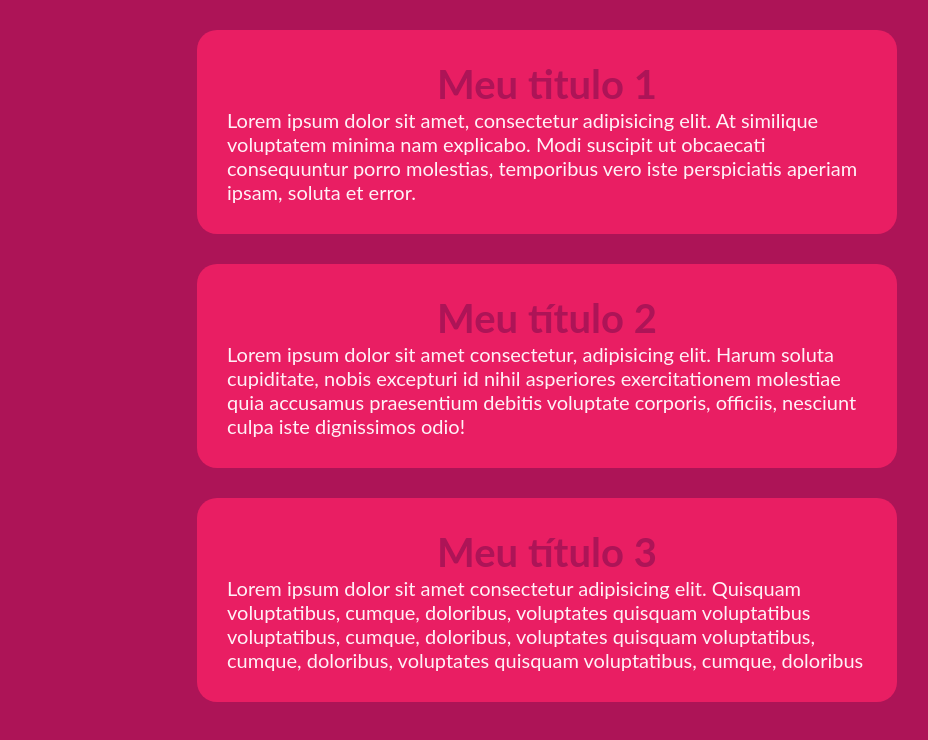
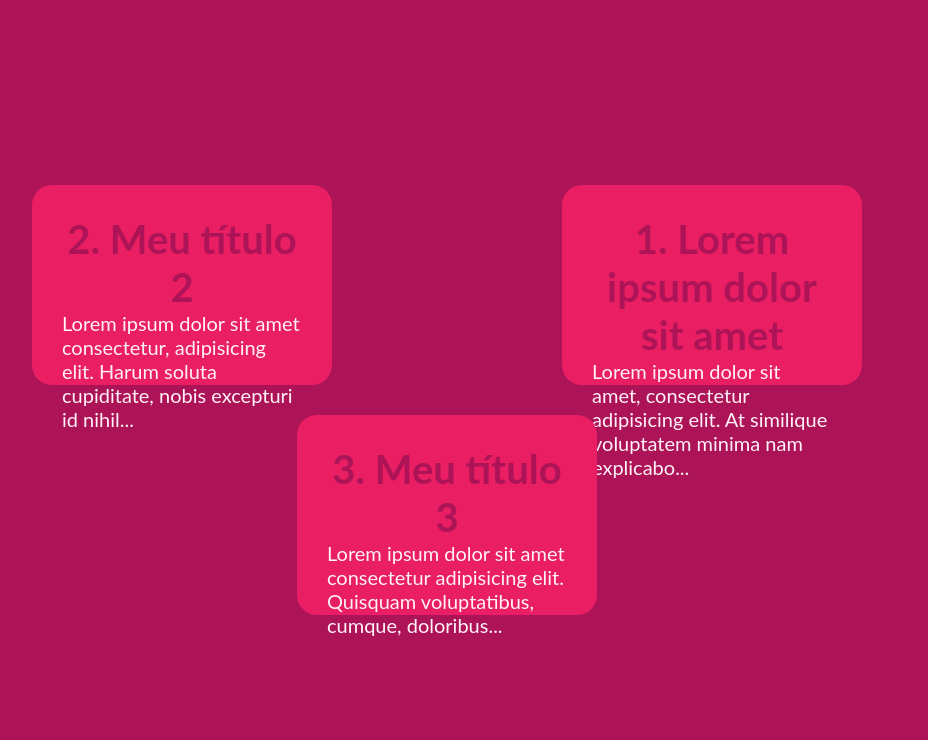
Before and after one commit to frndsluan/ppi2025_LuanFernandes, a React (Vite) app: page / in a window 1280 px wide. Shown: the top 740 px of the page, without its empty margins (93-1021 px from the left). Built offline with nearby package versions, Linux system fonts and the light colour scheme.

Commit message:
Aula 29/05/2025 - CSS Flex

```diff
--- a/src/App.jsx
+++ b/src/App.jsx
@@ -1,30 +1,11 @@
 import "./styles/theme.css";
 import "./styles/global.css";
-import { MyText } from "./components/MyText";
+import { MyTextList } from "./components/MyTextList";
 
 export default function App() {
-  //React Fragment
   return (
     <>
-      <MyText title="Meu titulo 1">
-        Lorem ipsum dolor sit amet, consectetur adipisicing elit. At similique
-        voluptatem minima nam explicabo. Modi suscipit ut obcaecati consequuntur
-        porro molestias, temporibus vero iste perspiciatis aperiam ipsam, soluta
-        et error.
-      </MyText>
-      <MyText title="Meu título 2">
-        Lorem ipsum dolor sit amet consectetur, adipisicing elit. Harum soluta
-        cupiditate, nobis excepturi id nihil asperiores exercitationem molestiae
-        quia accusamus praesentium debitis voluptate corporis, officiis,
-        nesciunt culpa iste dignissimos odio!
-      </MyText>
-      <MyText title="Meu título 3">
-        Lorem ipsum dolor sit amet consectetur adipisicing elit. Quisquam
-        voluptatibus, cumque, doloribus, voluptates quisquam voluptatibus
-        voluptatibus, cumque, doloribus, voluptates quisquam voluptatibus,
-        cumque, doloribus, voluptates quisquam voluptatibus, cumque, doloribus
-      </MyText>
+      <MyTextList />
     </>
   );
 }
-// export default function App() {
--- a/src/components/MyText.module.css
+++ b/src/components/MyText.module.css
@@ -1,12 +1,14 @@
 .container {
-  margin: 0 auto;
-  max-width: 80rem;
+  /* margin: 0 auto; */
+  min-width: 50rem;
 }
 
 .div {
+  height: 20rem;
+  width: 30rem;
   background-color: var(--primary);
   box-shadow: 0 0 1rem var(--primary-constrast-dark);
-  margin: 3rem 5rem;
+  /*  margin: 3rem 5rem; */
   padding: 3rem;
   border-radius: 2rem;
 }
--- /dev/null
+++ b/src/components/MyTextList.jsx
@@ -0,0 +1,29 @@
+import styles from "./MyTextList.module.css";
+import { MyText } from "./MyText";
+
+export function MyTextList() {
+  const texts = [
+    {
+      title: "Lorem ipsum dolor sit amet",
+      text: "Lorem ipsum dolor sit amet, consectetur adipisicing elit. At similique voluptatem minima nam explicabo...",
+    },
+    {
+      title: "Meu título 2",
+      text: "Lorem ipsum dolor sit amet consectetur, adipisicing elit. Harum soluta cupiditate, nobis excepturi id nihil...",
+    },
+    {
+      title: "Meu título 3",
+      text: "Lorem ipsum dolor sit amet consectetur adipisicing elit. Quisquam voluptatibus, cumque, doloribus...",
+    },
+  ];
+
+  return (
+    <div className={styles.container}>
+      {texts.map((text, index) => (
+        <MyText key={index} title={`${index + 1}. ${text.title}`}>
+          {text.text}
+        </MyText>
+      ))}
+    </div>
+  );
+}
--- /dev/null
+++ b/src/components/MyTextList.module.css
@@ -0,0 +1,15 @@
+.container {
+  height: 100vh;
+  padding: 3rem;
+  display: flex;
+  flex-direction: row-reverse; /* row colmn row-reverse column-reverse */
+  flex-wrap: wrap; /* nowrap wrap wrap-reverse */
+  gap: 3rem;
+
+  /* EIXO HORIZONTAL - Main Axis */
+  justify-content: center; /* flex-start flex-end center space-between space-around space-evenly */
+
+  /* EIXO VERTICAL - Cross Axis */
+  align-items: center; /* flex-start flex-end center baseline stretch */
+  align-content: center; /* flex-start flex-end center space-between space-around stretch */
+}
```
